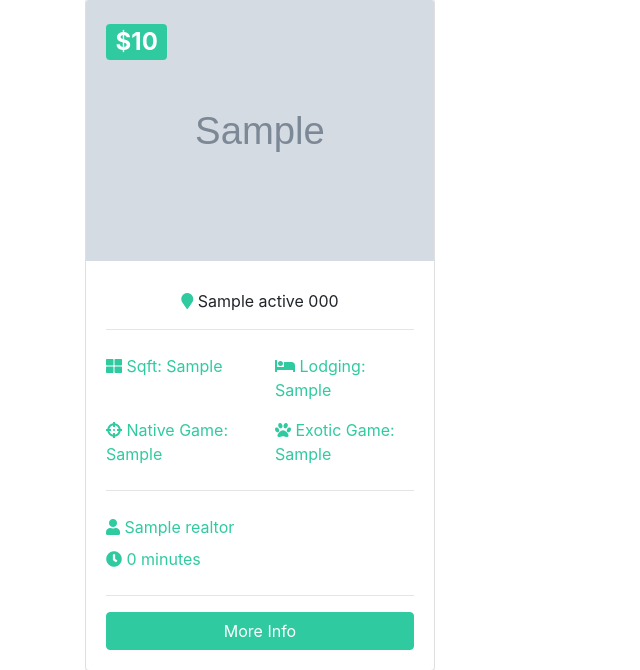
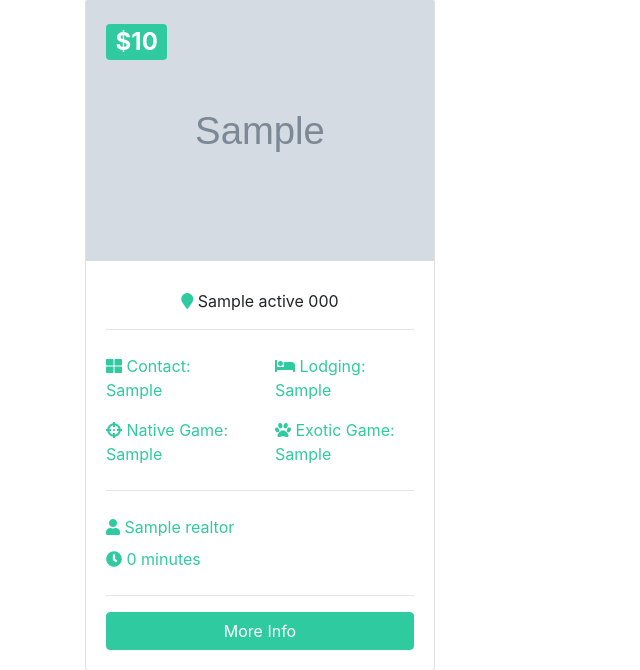
Before and after one commit to seabazz/btre, a Django app: page / in a window 1280 px wide. Shown: the part 965-1635 px from the top of the page, without its empty margins (0-640 px from the left). Run offline with Django 3.2, Linux system fonts and the light colour scheme; tables that the repository leaves empty hold one stand-in row (values such as "Sample post"); grey boxes marked "Sample" are stand-in pictures; some libraries are stand-ins or nearby versions.

Commit message:
udpate index contact

```diff
--- a/templates/pages/index.html
+++ b/templates/pages/index.html
@@ -93,7 +93,7 @@
                         <hr>
                         <div class="row py-2 text-secondary">
                           <div class="col-6">
-                            <i class="fas fa-th-large"></i> Sqft: {{ listing.sqft }}</div>
+                            <i class="fas fa-th-large"></i> Contact: {{ listing.sqft }}</div>
                           <div class="col-6">
                             <i class="fas fa-bed"></i> Lodging: {{ listing.garage }}</div>
                         </div>
```
